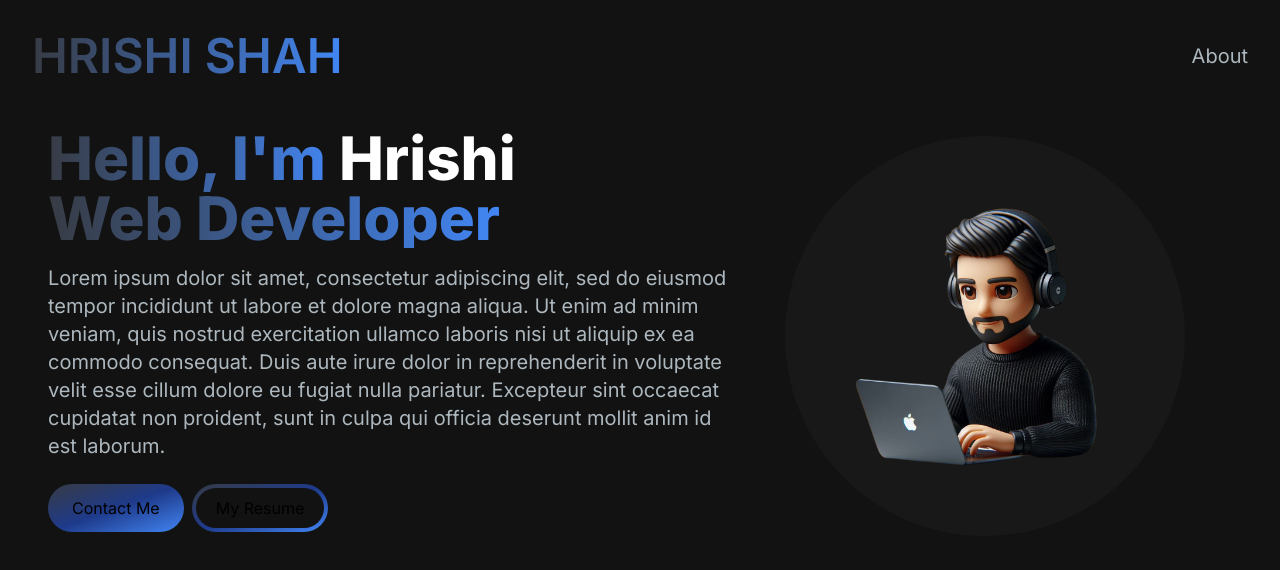
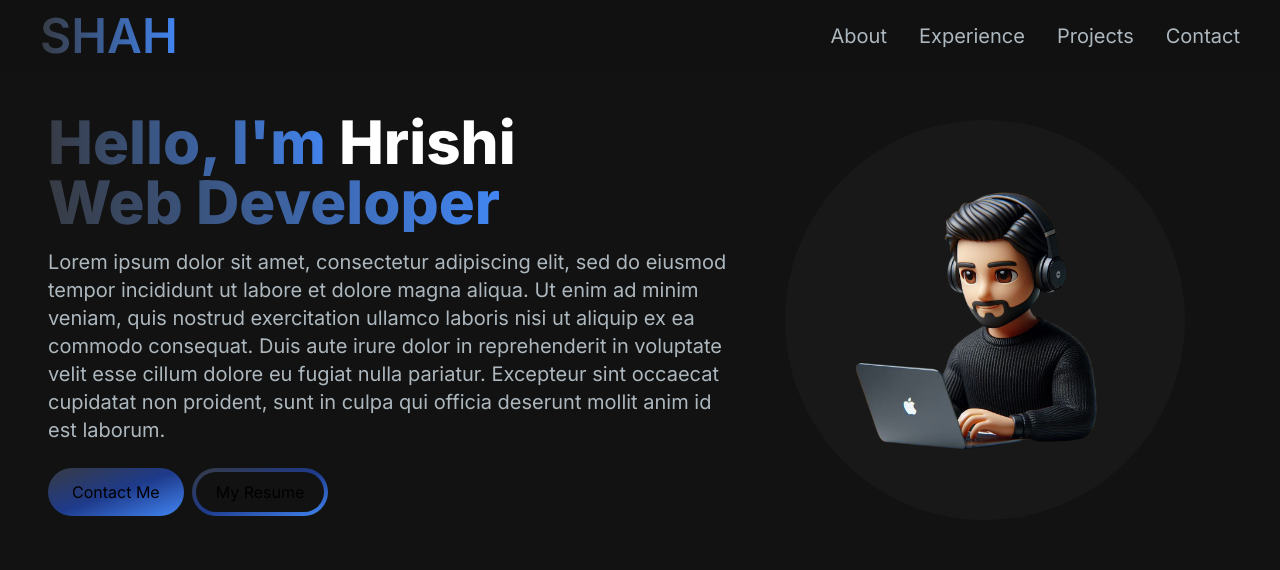
Before and after one commit to Hrishirt/hrishishah.github.io, a Next.js app: page / in a window 1280 px wide. Shown: the top 570 px of the page. Built offline with nearby package versions, Linux system fonts and the light colour scheme.

Commit message:
Fixed navbar
Made a navLink function and passed the About, Experience, Projects and Contact links into it.

```diff
--- a/src/app/components/NavLink.jsx
+++ b/src/app/components/NavLink.jsx
@@ -0,0 +1,15 @@
+import Link from "next/link"
+
+const NavLink = ({ href, title}) =>
+{
+    return (
+        <Link
+        href = {href}
+        className='block py-2 pl-3 pr-4 text-[#ADB7BE] sm:text-xl rounded md:p-0 hover:text-white'
+        >
+            {title}
+        </Link>
+    );
+};
+
+export default NavLink;
--- a/src/app/components/Navbar.jsx
+++ b/src/app/components/Navbar.jsx
@@ -1,19 +1,43 @@
 import React from 'react'
 import Link from 'next/link'
+import NavLink from './NavLink'
+
+
+const NavLinks =
+[
+    {
+        title: "About",
+        path: "#about"
+    },
+    {
+        title: "Experience",
+        path: "#experience"
+    },
+    {
+        title: "Projects",
+        path: "#projects"
+    },
+    {
+        title: "Contact",
+        path: "#about"
+    }
+
+]
 
 const Navbar = () => {
   return (
-    <nav>
-        <div className="flex flex-wrap items-center justify-between mx-auto p-8">
-            <Link href={"/"} className="text-5xl font-semibold text-transparent bg-clip-text bg-gradient-to-r from-[#373B44] to-[#4286f4]">HRISHI SHAH</Link>
-            <div className="menu hidden md:block md:w-auto" id="navbar">
-                <ul>
-                    <li>
-                        <Link href={'#about'}
-                        className='block py-2 pl-3 pr-4 text-[#ADB7BE] sm:text-xl rounded md:p-0 hover:text-white'>
-                            About
-                        </Link>
-                    </li>
+    <nav className='fixed top-0 right-0 left-0 bg-[#121212] bg-opacity-90'>
+        <div className="flex flex-wrap items-center justify-between mx-auto px-10 py-3">
+            <Link href={"/"} className="text-xl md:text-5xl font-semibold text-transparent bg-clip-text bg-gradient-to-r from-[#373B44] to-[#4286f4]">SHAH</Link>
+            <div className="menu block md:w-auto" id="navbar">
+                <ul className='flex p-4 md:p-0 md:flex-row md:space-x-8'>
+                    {
+                        NavLinks.map((link, index) => (
+                            <li>
+                                <NavLink href={link.path} title = {link.title}/>
+                            </li>
+                        ))
+                    }
                 </ul>
             </div>
         </div>
--- a/src/app/layout.js
+++ b/src/app/layout.js
@@ -4,7 +4,7 @@
 const inter = Inter({ subsets: ["latin"] });
 
 export const metadata = {
-  title: "Create Next App",
+  title: "Hrishi Shah Portfolio",
   description: "Generated by create next app",
 };
 
--- a/src/app/page.js
+++ b/src/app/page.js
@@ -5,7 +5,7 @@
   return (
     <main className="flex min-h-screen flex-col bg-[#121212] ">
       <Navbar />
-      <div class="container mx-auto px-12 py-4">
+      <div class="container mt-24 mx-auto px-12 py-4">
       <HeroSection/>
       </div>
     </main>
```
